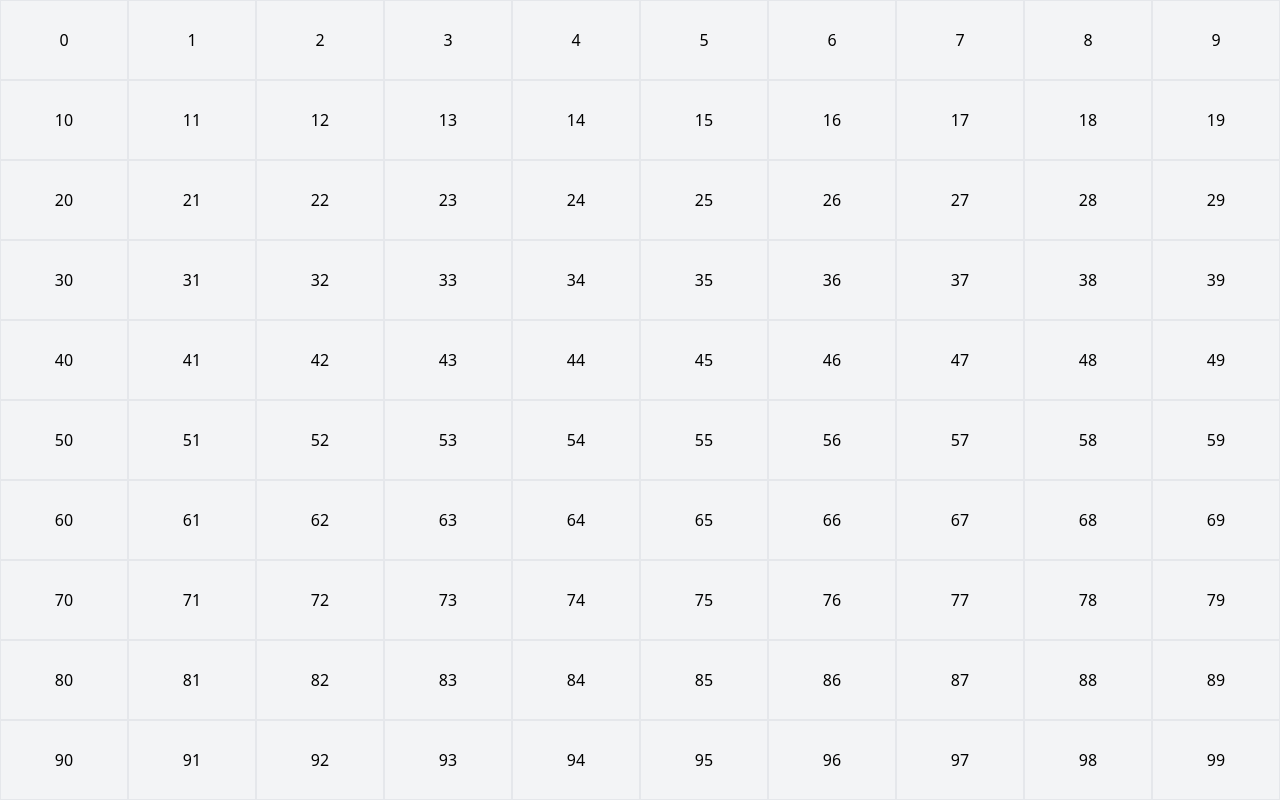
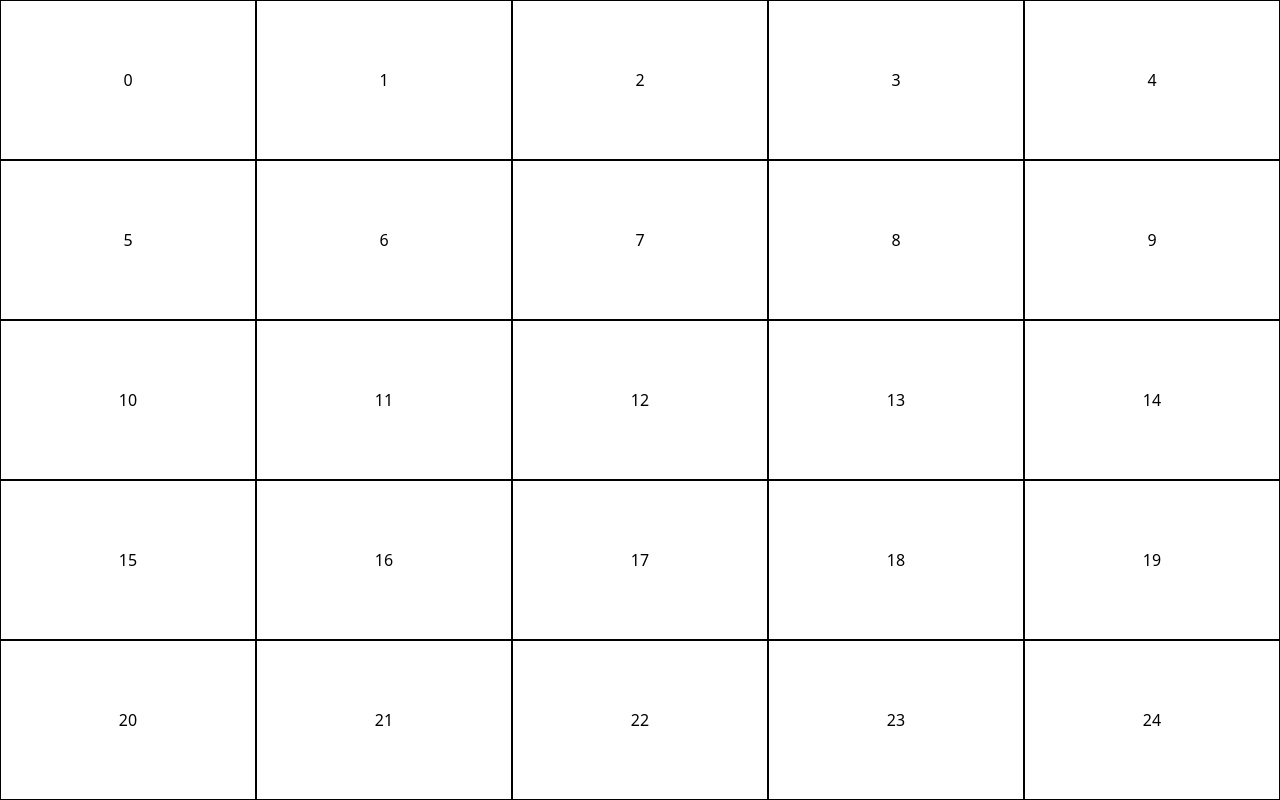
Before and after one commit to doruksahin/gridfleks, a Next.js app: page / in a window 1280 px wide. Built offline with nearby package versions, Linux system fonts and the light colour scheme.

Commit message:
bugs fixed

```diff
--- a/pages/index.tsx
+++ b/pages/index.tsx
@@ -1,5 +1,5 @@
 import React, {useEffect, useState} from 'react';
-import usePrevious from '@/hooks/usePrevious';
+import usePrevious from 'hooks/usePrevious';
 
 type Square = {
   top: number;
@@ -15,118 +15,121 @@ type Point = {
 };
 
 export default function Grid() {
-  const LENGTH = 10;
-
+  const LENGTH = 5;
   const [isDragging, setIsDragging] = useState<boolean | null>(null);
   const previousIsDragging = usePrevious(isDragging);
-  const [candidateIndexes, setCandidateSquares] = useState<number[]>([]);
+  const isDraggingStopped = previousIsDragging == true && isDragging == false;
+
   const [squareIndexesList, setSquareIndexesList] = useState([]);
-  const isDraggingStopped = previousIsDragging == true && isDragging == false;
-  const squareProperties = processSquareIndexes(squareIndexesList);
   const squareIndexesToBeSkipped = squareIndexesList
-    .map(squareIndexes => squareIndexes.slice(0))
+    .map(squareIndexes => squareIndexes.indices.slice(0))
     .flat()
     .sort((a, b) => a - b);
-  const mergedSquareIndexes = squareIndexesList.flat();
-  const completedSquarePreview = completeSquareShape(candidateIndexes);
 
-  const handleMouseDown = (index: number) => {
+  const [completedSquarePreview, setCompletedSquarePreview] = useState<any>({
+    xLength: 0,
+    yLength: 0,
+    indices: [],
+  });
+  const [dragStartIndex, setDragStartIndex] = useState<number | null>(null);
+  const [currentIndex, setCurrentIndex] = useState<number | null>(null);
+
+  const draggingStarted = (index: number) => {
     setIsDragging(true);
-    setCandidateSquares([index]);
+    setDragStartIndex(index);
+    setCurrentIndex(index);
   };
 
   const handleMouseEnter = (index: number) => {
     if (!isDragging) return;
-    setCandidateSquares([...candidateIndexes, index]);
+    setCurrentIndex(index);
   };
+
+  useEffect(() => {});
+
+  useEffect(() => {
+    if (dragStartIndex == null || currentIndex == null) return;
+    setCompletedSquarePreview(completeSquare(currentIndex));
+  }, [dragStartIndex, currentIndex]);
 
   useEffect(() => {
     if (!isDraggingStopped) return;
-    const completedSquareShape = completeSquareShape(candidateIndexes);
-    setCandidateSquares([]);
+    setDragStartIndex(null);
+    setCurrentIndex(null);
+    if (completedSquarePreview.indices.length != 0) {
+      setSquareIndexesList(prev => [...prev, completedSquarePreview]);
+    }
+  }, [isDraggingStopped, completedSquarePreview]);
+
+  function completeSquare(lastIndex: number) {
+    const startX = Math.floor(dragStartIndex / LENGTH);
+    const endX = Math.floor(lastIndex / LENGTH);
+    const [lowX, highX] = startX > endX ? [endX, startX] : [startX, endX];
+    const xs = [];
+    for (let i = lowX; i <= highX; i++) {
+      xs.push(i);
+    }
+
+    const startY = dragStartIndex % LENGTH;
+    const endY = lastIndex % LENGTH;
+    const [lowY, highY] = startY > endY ? [endY, startY] : [startY, endY];
+    const ys = [];
+    for (let i = lowY; i <= highY; i++) {
+      ys.push(i);
+    }
+    console.log('x', startX, endX);
+    console.log('y', startY, endY);
+    console.log('xs', xs);
+    console.log('ys', ys);
+    const candidateSquareIndices = [];
+    for (const x of xs) {
+      for (const y of ys) {
+        candidateSquareIndices.push(x * LENGTH + y);
+      }
+    }
+    console.log('candidates', candidateSquareIndices);
     if (
-      completedSquareShape.some(candidateSquare =>
-        mergedSquareIndexes.includes(candidateSquare),
+      candidateSquareIndices.some(gridIndex =>
+        squareIndexesList.flat().includes(gridIndex),
       )
     )
-      return;
-    setSquareIndexesList(prev => [...prev, completedSquareShape]);
-  }, [isDraggingStopped, candidateIndexes, mergedSquareIndexes]);
-
-  function completeSquareShape(candidateSquareIndexes: number[]) {
-    const copyCandidateSquareIndexes = [...candidateSquareIndexes];
-    if (copyCandidateSquareIndexes.length < 2) {
-      return copyCandidateSquareIndexes;
-    }
-    const floorNumbers = copyCandidateSquareIndexes
-      .map(copyCandidateSquareItem =>
-        Math.floor(copyCandidateSquareItem / LENGTH),
-      )
-      .sort((a, b) => a - b);
-    const firstFloor = floorNumbers[0]!;
-    const lastFloor = floorNumbers[floorNumbers.length - 1]!;
-    for (const candidateSquareItem of copyCandidateSquareIndexes) {
-      const candidateSquareItemFloor = Math.floor(candidateSquareItem / LENGTH);
-      for (let i = candidateSquareItemFloor; i < lastFloor; i++) {
-        const newNumber = candidateSquareItem + LENGTH;
-        if (!copyCandidateSquareIndexes.includes(newNumber)) {
-          copyCandidateSquareIndexes.push(newNumber);
-        }
-      }
-      for (let i = candidateSquareItemFloor; i > firstFloor; i--) {
-        const newNumber = candidateSquareItem - LENGTH;
-        if (!copyCandidateSquareIndexes.includes(newNumber)) {
-          copyCandidateSquareIndexes.push(newNumber);
-        }
-      }
-    }
-    if (
-      copyCandidateSquareIndexes.some(candidateSquare =>
-        mergedSquareIndexes.includes(candidateSquare),
-      )
-    ) {
-      return [];
-    }
-    const sorted = copyCandidateSquareIndexes.sort((a, b) => a - b);
-    return sorted;
+      candidateSquareIndices.length = 0;
+    return {
+      xLength: xs.length,
+      yLength: ys.length,
+      indices: candidateSquareIndices,
+    };
   }
 
-  function processSquareIndexes(squareIndexesList: number[][]) {
-    const processedSquares = [];
-    for (const squareIndexes of squareIndexesList) {
-      let consecutiveNumberCount = 1;
-      for (let i = 0; i < squareIndexes.length - 1; i++) {
-        if (squareIndexes[i + 1] - squareIndexes[i] == 1) {
-          consecutiveNumberCount += 1;
-        } else {
-          break;
-        }
-      }
+  console.log(squareIndexesList);
 
-      const yLength = squareIndexes.length / consecutiveNumberCount;
-      processedSquares.push({
-        xLength: consecutiveNumberCount,
-        yLength: yLength,
-        index: squareIndexes[0],
-      });
+  function mobileHandleTouchEnter(event) {
+    const touch = event.touches[0];
+    const gridItem = document.elementFromPoint(touch.clientX, touch.clientY);
+    if (gridItem?.dataset?.index) {
+      handleMouseEnter(gridItem.dataset.index);
+    } else {
+      setIsDragging(false);
     }
-    return processedSquares;
   }
+
   return (
     <div
       className="grid h-screen"
+      onMouseUp={() => setIsDragging(false)}
       onMouseLeave={() => setIsDragging(false)}
+      onTouchEnd={() => setIsDragging(false)}
       onMouseDown={() => setIsDragging(true)}
-      onMouseUp={() => {
-        setIsDragging(false);
-      }}
+      onTouchStart={() => setIsDragging(true)}
       style={{
         gridTemplateColumns: `repeat(${LENGTH}, minmax(0, 1fr))`,
+        gridTemplateRows: `repeat(${LENGTH}, minmax(0, 1fr))`,
         gridAutoRows: 'minmax(0, 1fr)',
+        gridAutoColumns: 'minmax(0, 1fr)',
       }}>
       {new Array(LENGTH * LENGTH).fill(null).map((square, index) => {
-        const filteredSquareProperties = squareProperties.filter(
-          squareProperty => squareProperty.index == index,
+        const filteredSquareProperties = squareIndexesList.filter(
+          squareProperty => squareProperty.indices[0] == index,
         );
         const squareProperty =
           filteredSquareProperties.length > 0
@@ -136,13 +139,18 @@ export default function Grid() {
         if (squareProperty) {
           return (
             <div
-              onMouseDown={() => handleMouseDown(index)}
+              data-index={index}
+              onMouseDown={() => draggingStarted(index)}
+              onTouchStart={() => draggingStarted(index)}
+              onTouchMove={event => {
+                mobileHandleTouchEnter(event);
+              }}
               onMouseEnter={() => handleMouseEnter(index)}
               key={index}
-              className=" flex items-center justify-center border border-black bg-gray-200"
+              className=" flex items-center justify-center border border-black "
               style={{
-                gridRow: `span ${squareProperty.yLength}`,
-                gridColumn: `span ${squareProperty.xLength}`,
+                gridRow: `span ${squareProperty.xLength}`,
+                gridColumn: `span ${squareProperty.yLength}`,
               }}>
               {index}
             </div>
@@ -152,13 +160,18 @@ export default function Grid() {
         } else {
           return (
             <div
-              onMouseDown={() => handleMouseDown(index)}
+              data-index={index}
+              onMouseDown={() => draggingStarted(index)}
+              onTouchStart={() => draggingStarted(index)}
+              onTouchMove={event => {
+                mobileHandleTouchEnter(event);
+              }}
               onMouseEnter={() => handleMouseEnter(index)}
               key={index}
-              className={`flex select-none items-center justify-center border  ${
-                completedSquarePreview.includes(index)
+              className={`flex select-none items-center justify-center border border-black ${
+                completedSquarePreview.indices.includes(index)
                   ? 'bg-red-200'
-                  : 'bg-gray-100'
+                  : ''
               }`}>
               {index}
             </div>
```
